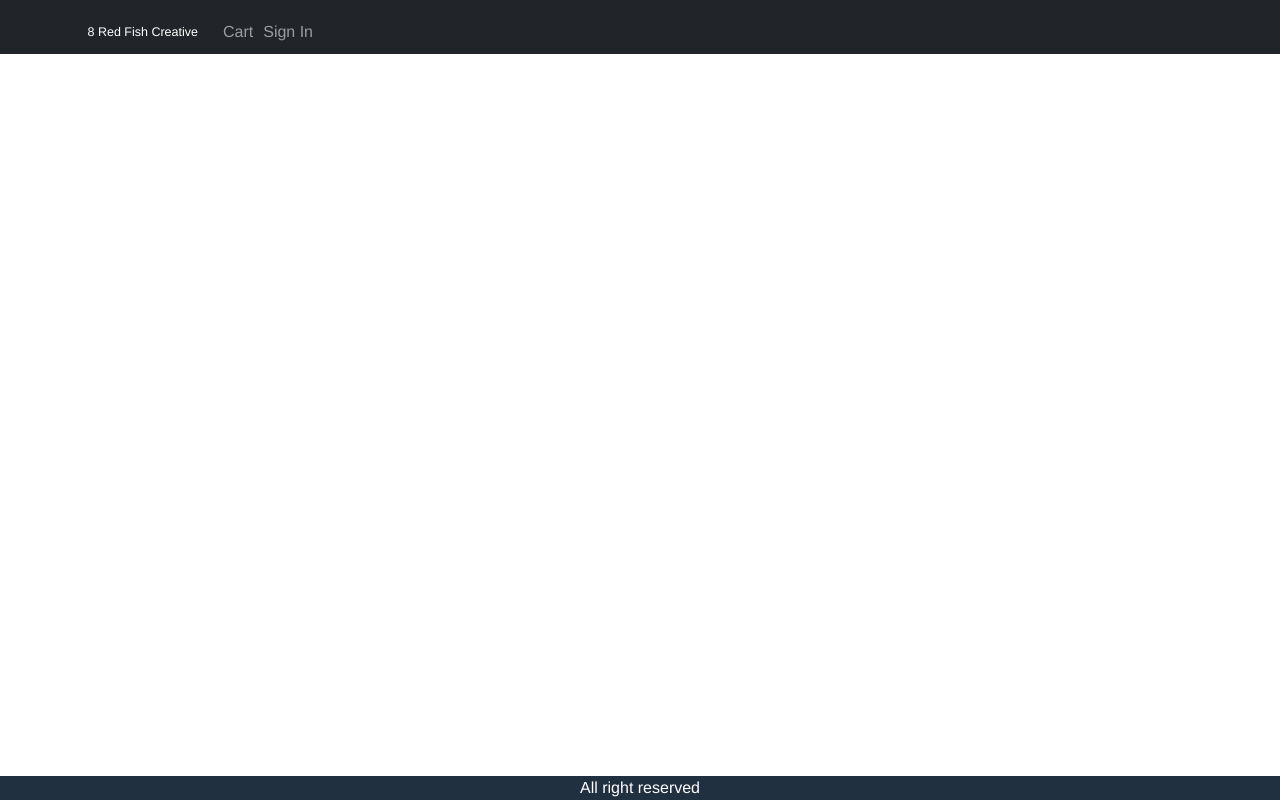
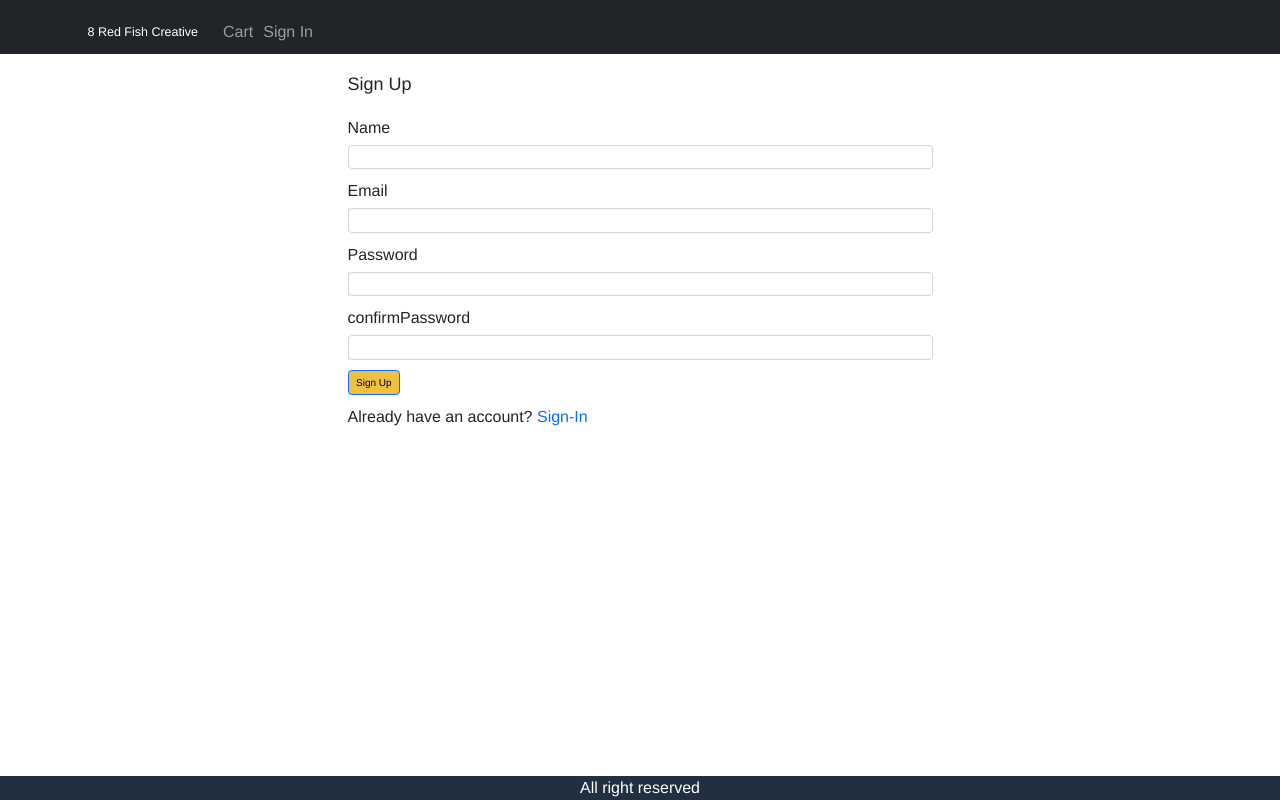
Before and after one commit to xiaojing168jmg168/8-red-fish-creative, a React (Create React App) app in the folder frontend/: page /signup in a window 1280 px wide. Built offline with nearby package versions, Linux system fonts and the light colour scheme.

Commit message:
create sign up form, handle submit, create backend api

```diff
--- a/frontend/src/App.js
+++ b/frontend/src/App.js
@@ -13,6 +13,7 @@
 import { Store } from './Store';
 import CartScreen from './screens/CartScreen';
 import SigninScreen from './screens/SigninScreen';
+import SignupScreen from './screens/SignupScreen';
 import ShippingAddressScreen from './screens/ShippingAddressScreen';
 
 
@@ -77,6 +78,7 @@
       <Route path="/product/:slug" element={<ProductScreen/>}></Route>
       <Route path="/cart" element={<CartScreen/>}></Route>
       <Route path="/signin" element={<SigninScreen />} />
+      <Route path="/signup" element={<SignupScreen />} />
       <Route path="/shipping" element={<ShippingAddressScreen />}></Route>
       <Route path="/" element={<HomeScreen/>}></Route>
       </Routes>
--- a/frontend/src/screens/SigninScreen.js
+++ b/frontend/src/screens/SigninScreen.js
@@ -48,12 +48,12 @@
        <h1 className='my-3'>Sign In</h1>
        <Form onSubmit={submitHandler}>
         <Form.Group className="mb-3" controlId="email">
-            {/* <Form.Lable>Email</Form.Lable> */}
-            <Form.Control type="email" placeholder="Email" required onChange={(e) => setEmail(e.target.value)} />
+            <Form.Label>Email</Form.Label>
+            <Form.Control type="email" required onChange={(e) => setEmail(e.target.value)} />
         </Form.Group>
         <Form.Group className="mb-3" controlId="password">
-            {/* <Form.Lable>Password</Form.Lable> */}
-            <Form.Control type="password" placeholder="Password" required onChange={(e) => setPassword(e.target.value)} />
+            <Form.Label>Password</Form.Label>
+            <Form.Control type="password" required onChange={(e) => setPassword(e.target.value)} />
         </Form.Group>
         <div className='mb-3'>
             <Button type="submit">Sign In</Button>
--- /dev/null
+++ b/frontend/src/screens/SignupScreen.js
@@ -0,0 +1,84 @@
+import { Link, useLocation, useNavigate } from 'react-router-dom';
+import Container from 'react-bootstrap/Container';
+import Form from 'react-bootstrap/Form';
+import Button from 'react-bootstrap/Button';
+import { Helmet } from 'react-helmet-async';
+import Axios from 'axios';
+import { useState, useContext, useEffect } from 'react';
+import { Store } from '../Store';
+import { toast } from 'react-toastify';
+import { getError } from '../utils';
+
+export default function SigninScreen() {
+    const navigate = useNavigate();
+    const {search} = useLocation();
+    const redirectInUrl = new URLSearchParams(search).get('redirect');
+    const redirect = redirectInUrl ? redirectInUrl : '/';
+
+    const [name, setName] = useState('');
+    const [email, setEmail] = useState('');
+    const [password, setPassword] = useState('');
+    const [confirmPassword, setConfirmPassword] = useState('');
+
+
+    const { state, dispatch: ctxDispatch } = useContext(Store);
+    const {userInfo} = state;
+    const submitHandler = async (e) => {
+        e.preventDefault();
+        if(password !== confirmPassword){
+            toast.error('Passwords do not match');
+            return;
+        }
+        try{
+            const { data } = await Axios.post('/api/users/signup', {
+                name,
+                email,
+                password,
+            });
+            ctxDispatch({type: 'USER_SIGNIN', payload:data})
+            localStorage.setItem('userInfo', JSON.stringify(data));
+            navigate(redirect || '/');
+        }catch(err){
+            toast.error(getError(err));
+        }
+    }
+
+    useEffect(() => {
+        if(userInfo){
+            navigate(redirect);
+        }
+    }, [navigate, redirect, userInfo]);
+  return (
+    <Container className="small-container">
+       <Helmet>
+        <title>Sign Up</title>
+       </Helmet>
+       <h1 className='my-3'>Sign Up</h1>
+       <Form onSubmit={submitHandler}>
+       <Form.Group className="mb-3" controlId="name">
+            <Form.Label>Name</Form.Label>
+            <Form.Control required onChange={(e) => setName(e.target.value)} />
+        </Form.Group>
+        <Form.Group className="mb-3" controlId="email">
+        <Form.Label>Email</Form.Label>
+            <Form.Control type="email" required onChange={(e) => setEmail(e.target.value)} />
+        </Form.Group>
+        <Form.Group className="mb-3" controlId="password">
+        <Form.Label>Password</Form.Label>
+            <Form.Control type="password" required onChange={(e) => setPassword(e.target.value)} />
+        </Form.Group>
+        <Form.Group className="mb-3" controlId="confirmPassword">
+            <Form.Label>confirmPassword</Form.Label>
+            <Form.Control type="password" required onChange={(e) => setConfirmPassword(e.target.value)} />
+        </Form.Group>
+        <div className='mb-3'>
+            <Button type="submit">Sign Up</Button>
+        </div>
+        <div className='mb-3'>
+            Already have an account?{' '}
+            <Link to={`/signup?redirect=${redirect}`}>Sign-In</Link>
+        </div>
+       </Form>
+    </Container>
+  )
+}
```
